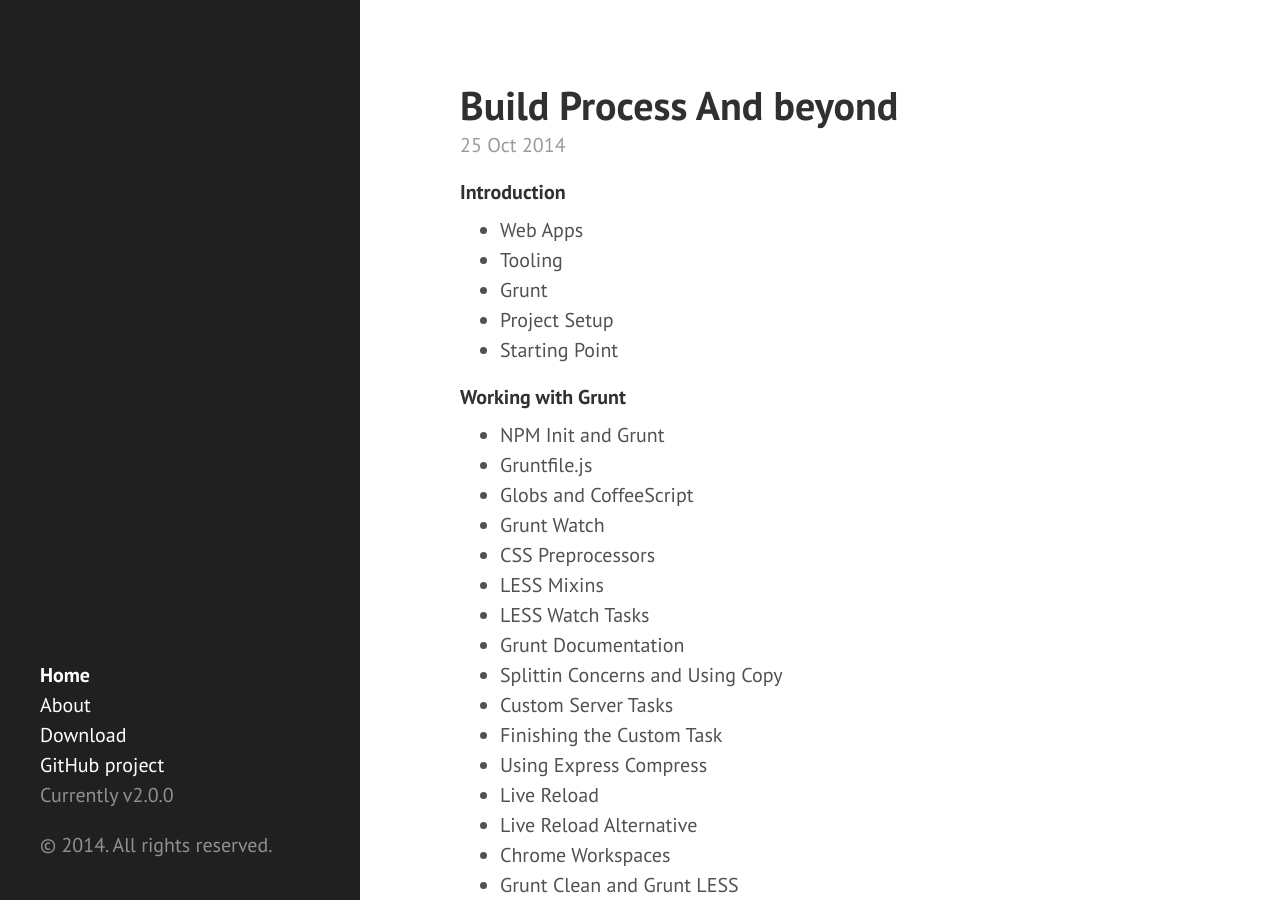
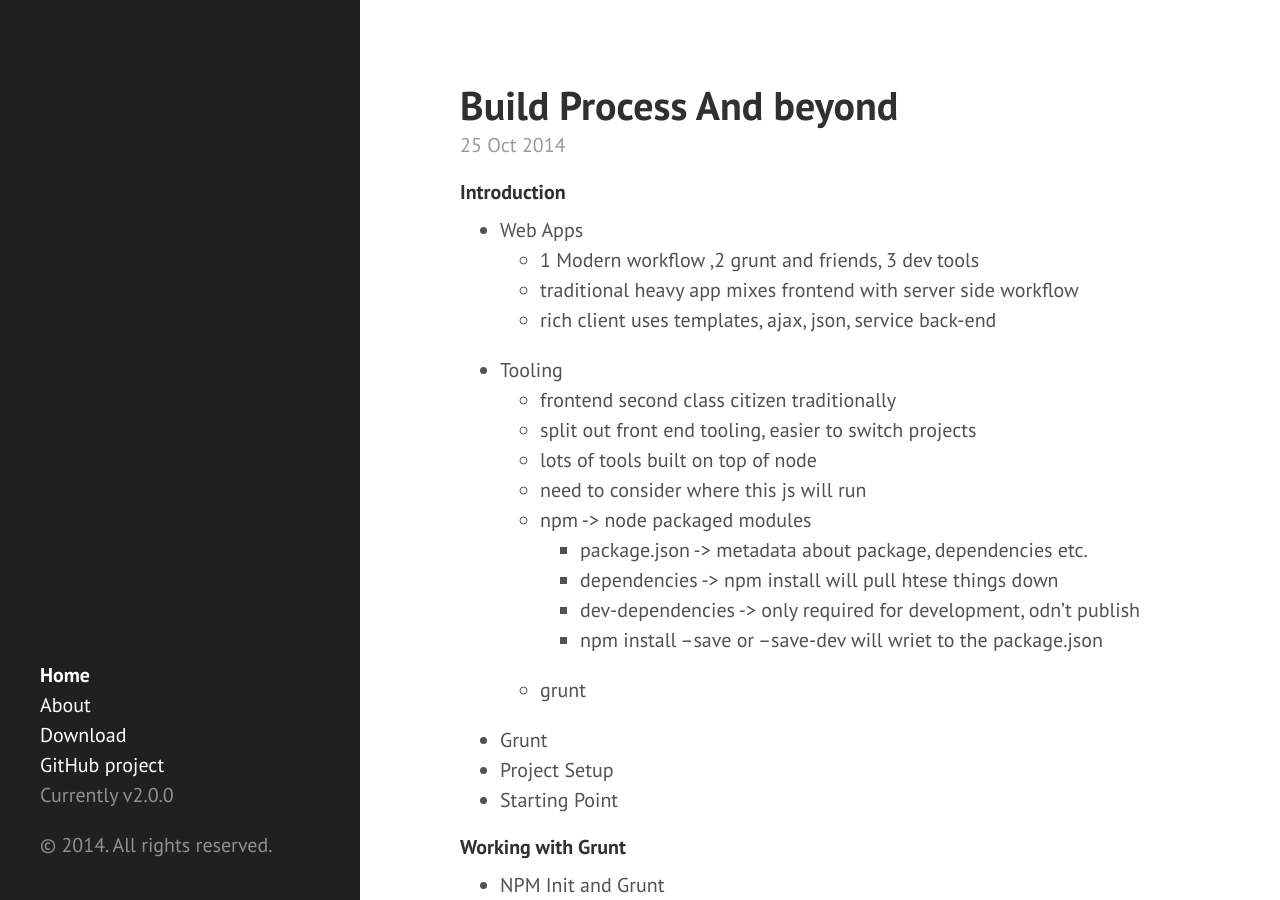
Before and after one commit to eneiand/eneiand.github.io, a Jekyll site: the page built from index.html, in a window 1280 px wide and 900 px high. Built offline with Jekyll 4.4.1, drawn with Linux system fonts in a browser that asks for light colours; Markdown is read by kramdown in place of the engine named in the settings; the list of posts is cut into pages by our own code.

Commit message:
Update 2014-10-25-build-process-and beyond.md

```diff
--- a/_posts/2014-10-25-build-process-and beyond.md
+++ b/_posts/2014-10-25-build-process-and beyond.md
@@ -1,7 +1,20 @@
 #### Introduction
 
 * Web Apps
+  *  1 Modern workflow ,2 grunt and friends, 3 dev tools
+  *  traditional heavy app mixes frontend with server side workflow
+  *  rich client uses templates, ajax, json, service back-end
 * Tooling
+  *  frontend second class citizen traditionally
+  *  split out front end tooling, easier to switch projects
+  *  lots of tools built on top of node
+    * need to consider where this js will run
+  * npm -> node packaged modules
+    * package.json -> metadata about package, dependencies etc.
+    * dependencies -> npm install will pull htese things down
+    * dev-dependencies -> only required for development, odn't publish
+    * npm install --save or --save-dev will wriet to the package.json
+  * grunt
 * Grunt
 * Project Setup
 * Starting Point
```
